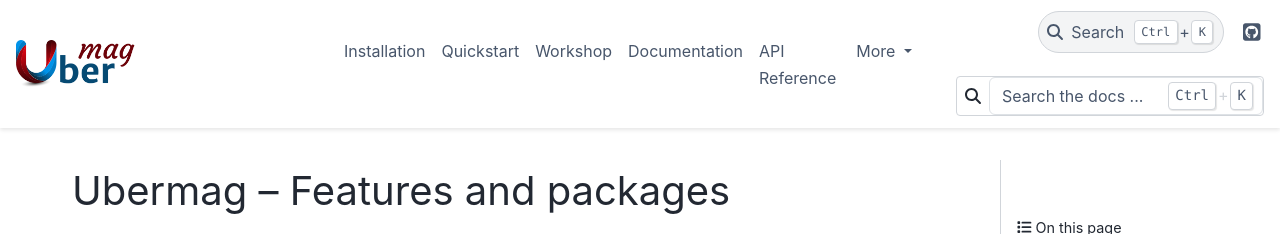
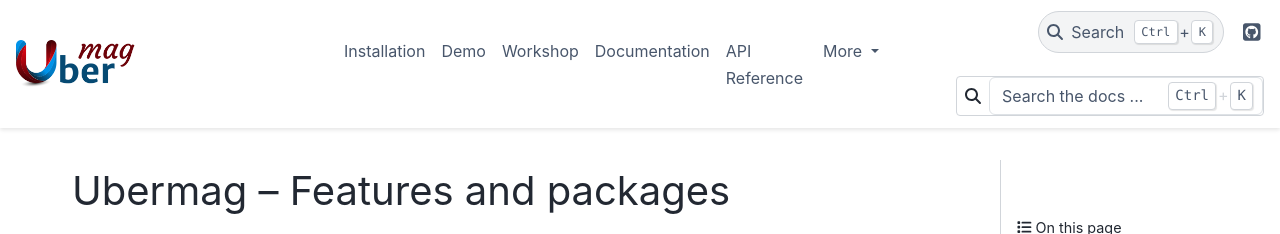
Before and after one commit to ubermag/ubermag.github.io, a Sphinx documentation site: the page built from source/index.rst, in a window 1280 px wide. Shown: the top 234 px of the page. Built offline with Sphinx 7.4.7 and the PyData theme 0.15.4, drawn with Linux system fonts in a browser that asks for light colours; pages that are not in the unit, such as notebooks, are missing from menus.

Commit message:
Rename quickstart to demo and add a redirection

```diff
--- a/source/conf.py
+++ b/source/conf.py
@@ -100,6 +100,7 @@
 # relative to this directory. They are copied after the builtin static files,
 # so a file named "default.css" will overwrite the builtin "default.css".
 html_static_path = ['_static']
+html_extra_path = ['./quickstart.html']
 
 # -- Custom configuration ----------------------------------------------------
 
--- a/source/index.rst
+++ b/source/index.rst
@@ -219,7 +219,7 @@
    :hidden:
 
    installation
-   quickstart
+   demo
    workshop/index
    documentation/index
    api/index
--- /dev/null
+++ b/source/quickstart.html
@@ -0,0 +1,6 @@
+<!DOCTYPE html>
+<html>
+    <head>
+        <meta http-equiv="refresh" content="0; url=demo.html" />
+    </head>
+</html>
```
Also changed, not shown: source/demo.ipynb.
